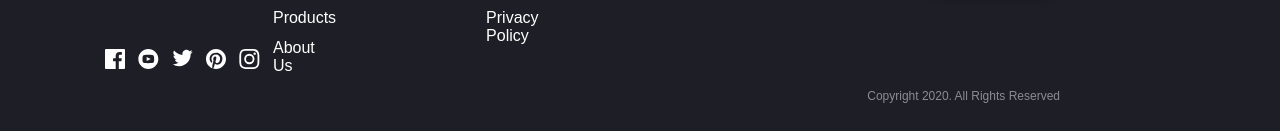
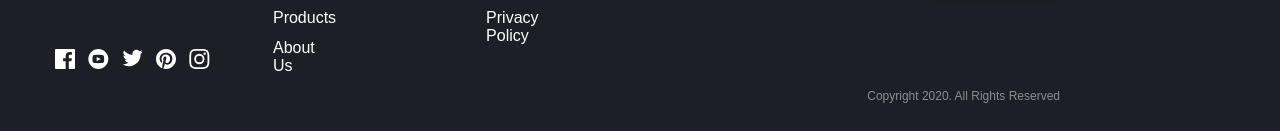
Before and after one commit to lorena90davila/examen-practico-final-FE1, a plain HTML site: page index.html in a window 1280 px wide. Shown: the part 2518-2649 px from the top of the page. Drawn offline with Linux system fonts and the light colour scheme.

Commit message:
correcion redes sociales footer

```diff
--- a/styles/styles.css
+++ b/styles/styles.css
@@ -642,7 +642,7 @@ footer p {
 
   .redes-sociales {
     position: absolute;
-    padding: 1rem 85rem;
+    padding: 1rem 90rem;
     margin-top: 10rem;
   }
   .redes-sociales ul {
```
